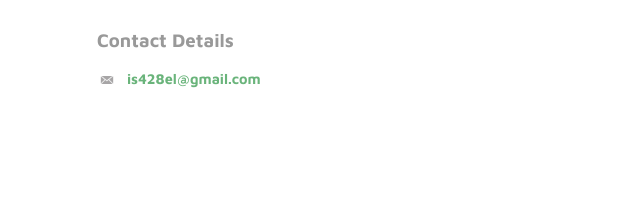
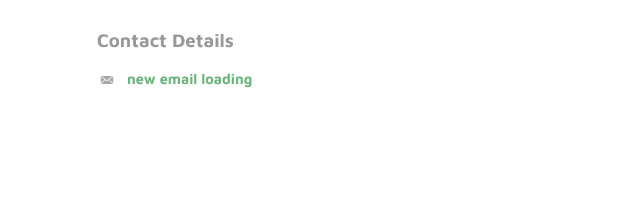
Before and after one commit to mromede/mromede.github.io, a plain HTML site: page contact.html in a window 1280 px wide. Shown: the part 134-355 px from the top of the page, 637-1277 px from the left. Drawn offline with Linux system fonts and the light colour scheme; files whose address does not match are found by name.

Commit message:
Update contact.html

```diff
--- a/contact.html
+++ b/contact.html
@@ -35,7 +35,7 @@
        <section id="secondary">
            <h3>Contact Details</h3>
            <ul class = "contact-info">
-             <li class="mail"><a href="mailto:is428el@gmail.com">is428el@gmail.com</a></li>
+             <li class="mail"><a href="">new email loading</a></li>
            </ul>
        </section>
   <footer>
```
